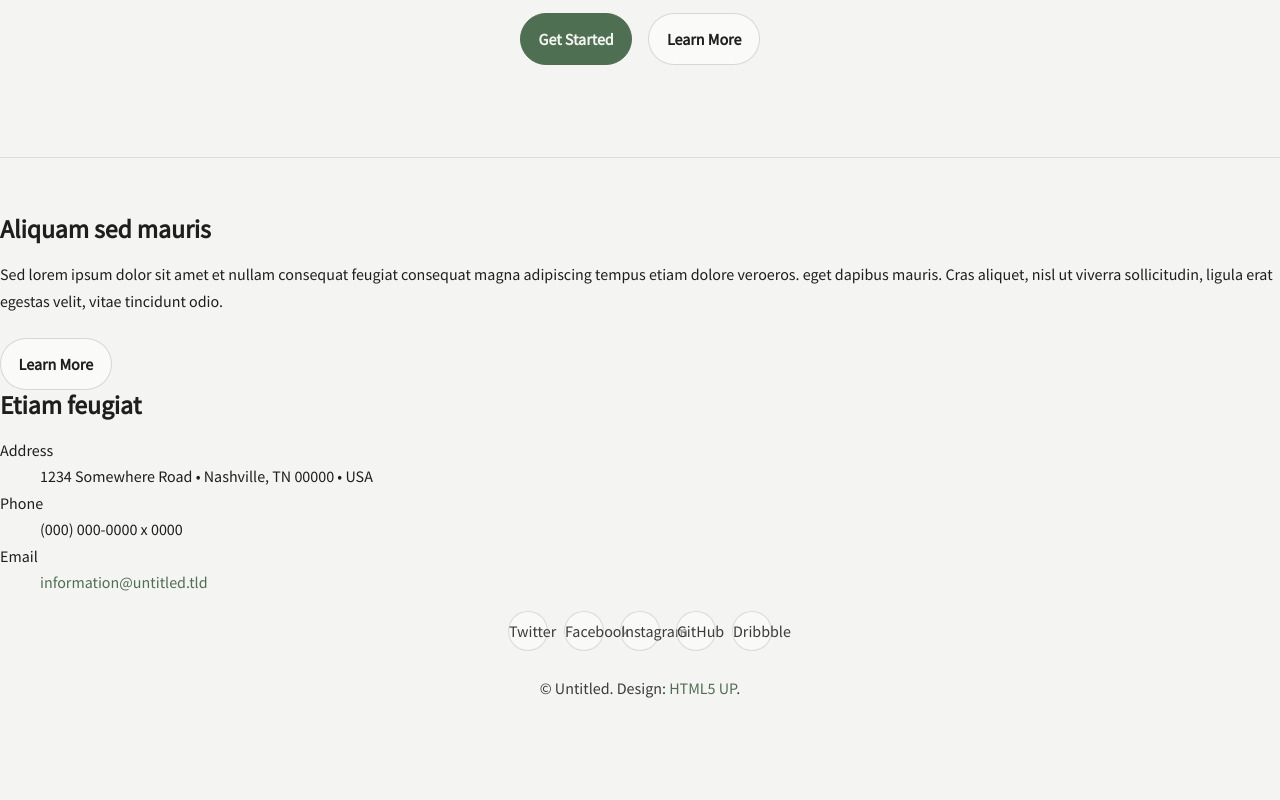
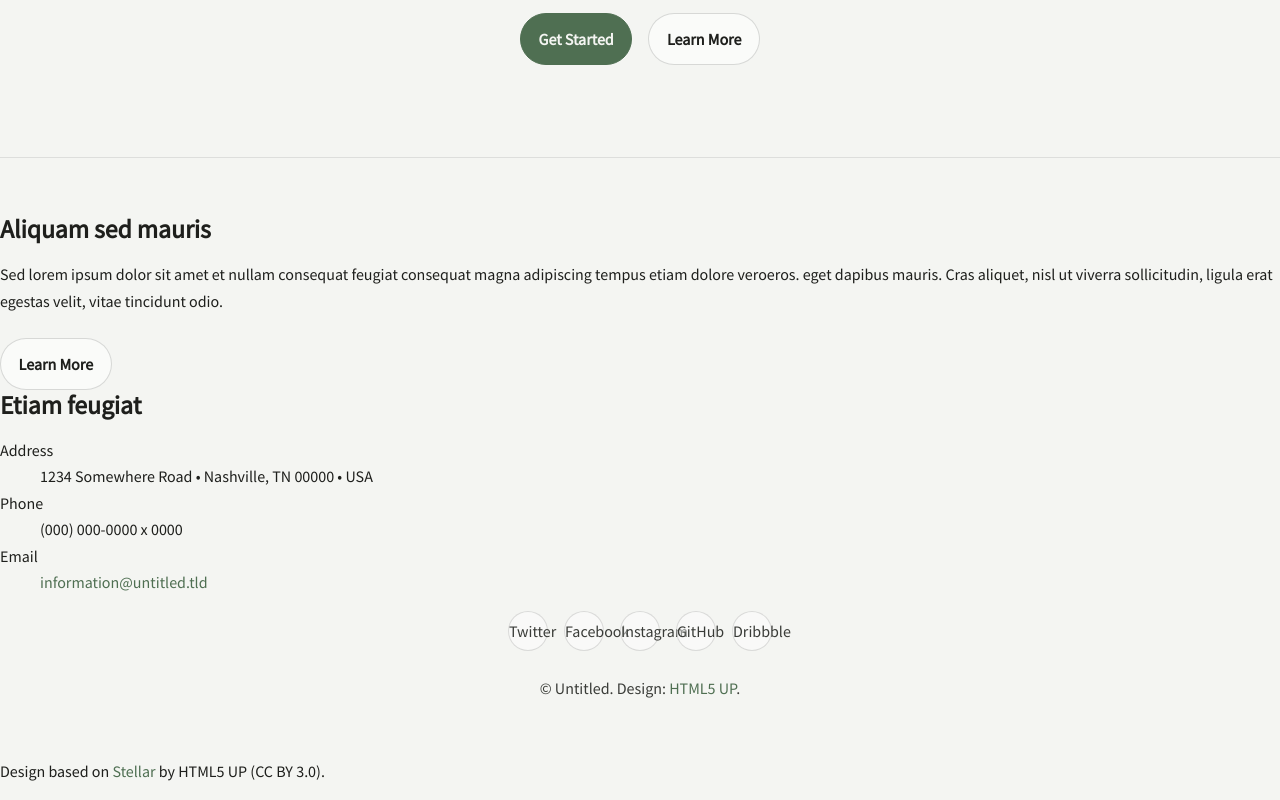
Before and after one commit to contactyurimatsu-source/Yurimatsuwebsite, a plain HTML site: page index.html in a window 1280 px wide. Shown: the part 1745-2545 px from the top of the page. Before the commit the page ends 2503 px from the top, so only its background shows below. Drawn offline with nearby package versions, Linux system fonts and the light colour scheme; files that its build step writes are made by us from their sources.

Commit message:
Update index.html

```diff
--- a/index.html
+++ b/index.html
@@ -165,6 +165,12 @@
 						</section>
 						<p class="copyright">&copy; Untitled. Design: <a href="https://html5up.net">HTML5 UP</a>.</p>
 					</footer>
+<footer>
+  <p>
+    Design based on <a href="https://html5up.net/stellar">Stellar</a> by HTML5 UP
+    (CC BY 3.0).
+  </p>
+</footer>
 
 			</div>
 
```
